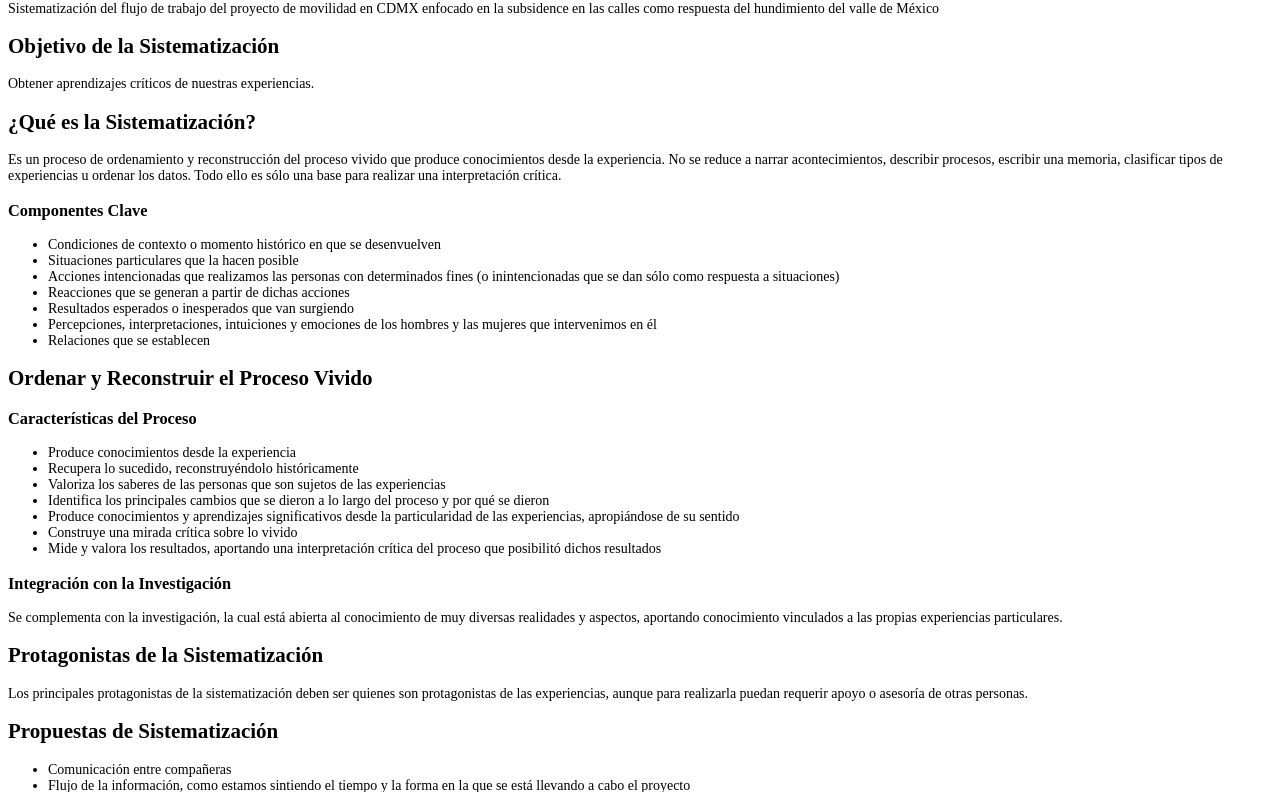
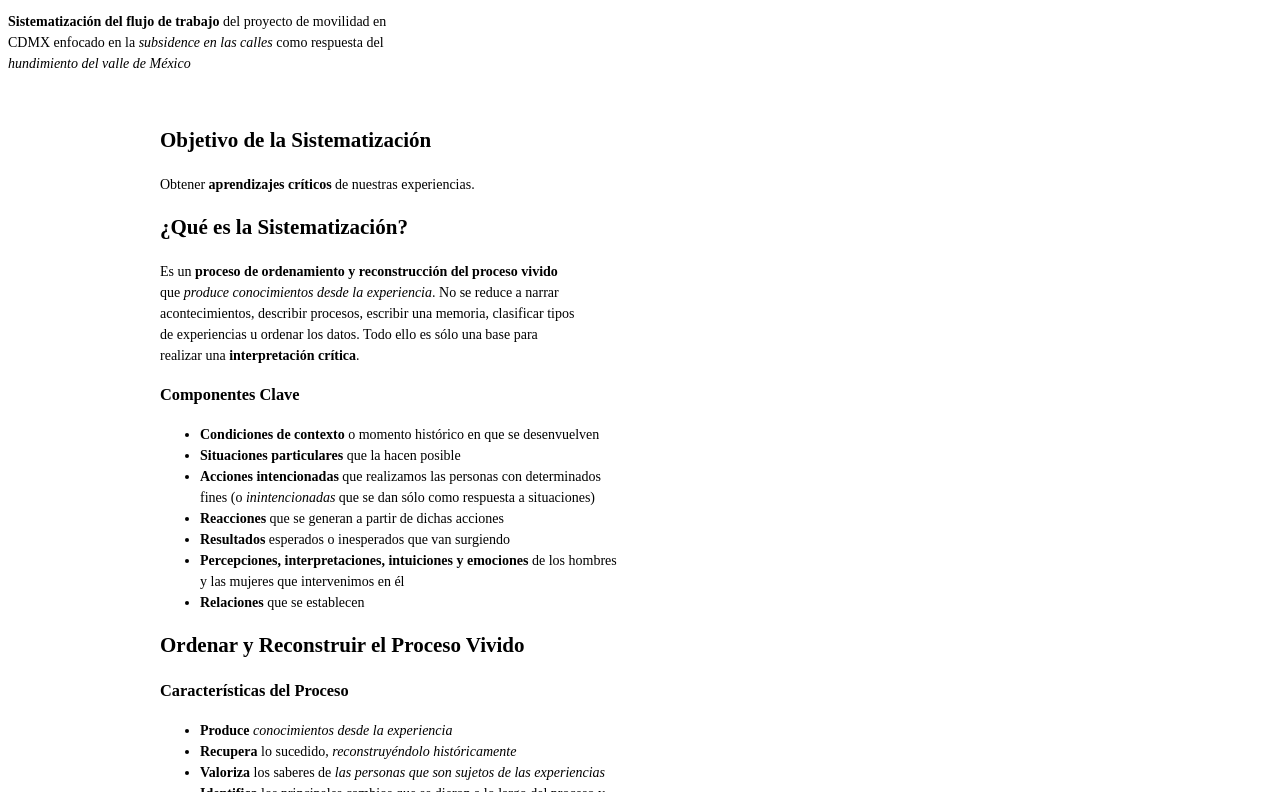
Before and after one commit to andreashnei/movilidad-cdmx, a plain HTML site: page docs/index.html in a window 1280 px wide. Shown: the part 69-861 px from the top of the page. Drawn offline with Linux system fonts and the light colour scheme; a web font is replaced by a local one.

Commit message:
Enhance HTML content with strong and em tags for better emphasis and readability

```diff
--- a/css/style.css
+++ b/css/style.css
@@ -14,14 +14,35 @@ body {
     background-color: var(--bg-color);
     color: var(--text-color);
     font-size: 1.4rem;
+    line-height: 1.5;
+}
+
+main {
+    width: 100%;
+    max-width: 960px;
+    margin: 0 auto;
+    padding: 20px;
+    line-height: 1.5;
+
+}
+p, li {
+    max-width: 60ch;
 }
 h1 {
   font-variation-settings: 'wdth' 100;
 }
 h2 {
-  font-variation-settings: 'wdth' 80;
+  font-variation-settings: 'wdth' 70;
 }
+h3 {
+  font-variation-settings: 'wdth' 40;
+}
+
 a {
+    text-decoration: underline;
     color: var(--accent-color);
-
 }
+a:hover {
+    color: var(--accent-color);
+    text-decoration: none;
+}
--- a/docs/index.html
+++ b/docs/index.html
@@ -10,29 +10,29 @@
 <body>
     <header>
         <h1>Movilidad CDMX</h1>
-        <p>Sistematización del flujo de trabajo del proyecto de movilidad en CDMX enfocado en la subsidence en las calles como respuesta del hundimiento del valle de México</p>
+        <p><strong>Sistematización del flujo de trabajo</strong> del proyecto de movilidad en CDMX enfocado en la <em>subsidence en las calles</em> como respuesta del <em>hundimiento del valle de México</em></p>
     </header>
 
     <main>
         <section id="objetivo">
             <h2>Objetivo de la Sistematización</h2>
-            <p>Obtener aprendizajes críticos de nuestras experiencias.</p>
+            <p>Obtener <strong>aprendizajes críticos</strong> de nuestras experiencias.</p>
         </section>
 
         <section id="definicion">
             <h2>¿Qué es la Sistematización?</h2>
-            <p>Es un proceso de ordenamiento y reconstrucción del proceso vivido que produce conocimientos desde la experiencia. No se reduce a narrar acontecimientos, describir procesos, escribir una memoria, clasificar tipos de experiencias u ordenar los datos. Todo ello es sólo una base para realizar una interpretación crítica.</p>
+            <p>Es un <strong>proceso de ordenamiento y reconstrucción del proceso vivido</strong> que <em>produce conocimientos desde la experiencia</em>. No se reduce a narrar acontecimientos, describir procesos, escribir una memoria, clasificar tipos de experiencias u ordenar los datos. Todo ello es sólo una base para realizar una <strong>interpretación crítica</strong>.</p>
 
             <article>
                 <h3>Componentes Clave</h3>
                 <ul>
-                    <li>Condiciones de contexto o momento histórico en que se desenvuelven</li>
-                    <li>Situaciones particulares que la hacen posible</li>
-                    <li>Acciones intencionadas que realizamos las personas con determinados fines (o inintencionadas que se dan sólo como respuesta a situaciones)</li>
-                    <li>Reacciones que se generan a partir de dichas acciones</li>
-                    <li>Resultados esperados o inesperados que van surgiendo</li>
-                    <li>Percepciones, interpretaciones, intuiciones y emociones de los hombres y las mujeres que intervenimos en él</li>
-                    <li>Relaciones que se establecen</li>
+                    <li><strong>Condiciones de contexto</strong> o momento histórico en que se desenvuelven</li>
+                    <li><strong>Situaciones particulares</strong> que la hacen posible</li>
+                    <li><strong>Acciones intencionadas</strong> que realizamos las personas con determinados fines (o <em>inintencionadas</em> que se dan sólo como respuesta a situaciones)</li>
+                    <li><strong>Reacciones</strong> que se generan a partir de dichas acciones</li>
+                    <li><strong>Resultados</strong> esperados o inesperados que van surgiendo</li>
+                    <li><strong>Percepciones, interpretaciones, intuiciones y emociones</strong> de los hombres y las mujeres que intervenimos en él</li>
+                    <li><strong>Relaciones</strong> que se establecen</li>
                 </ul>
             </article>
         </section>
@@ -43,38 +43,38 @@
             <article>
                 <h3>Características del Proceso</h3>
                 <ul>
-                    <li>Produce conocimientos desde la experiencia</li>
-                    <li>Recupera lo sucedido, reconstruyéndolo históricamente</li>
-                    <li>Valoriza los saberes de las personas que son sujetos de las experiencias</li>
-                    <li>Identifica los principales cambios que se dieron a lo largo del proceso y por qué se dieron</li>
-                    <li>Produce conocimientos y aprendizajes significativos desde la particularidad de las experiencias, apropiándose de su sentido</li>
-                    <li>Construye una mirada crítica sobre lo vivido</li>
-                    <li>Mide y valora los resultados, aportando una interpretación crítica del proceso que posibilitó dichos resultados</li>
+                    <li><strong>Produce</strong> <em>conocimientos desde la experiencia</em></li>
+                    <li><strong>Recupera</strong> lo sucedido, <em>reconstruyéndolo históricamente</em></li>
+                    <li><strong>Valoriza</strong> los saberes de <em>las personas que son sujetos de las experiencias</em></li>
+                    <li><strong>Identifica</strong> los principales cambios que se dieron a lo largo del proceso y por qué se dieron</li>
+                    <li><strong>Produce</strong> <em>conocimientos y aprendizajes significativos</em> desde la particularidad de las experiencias, apropiándose de su sentido</li>
+                    <li><strong>Construye</strong> una <em>mirada crítica</em> sobre lo vivido</li>
+                    <li><strong>Mide y valora</strong> los resultados, aportando una <em>interpretación crítica del proceso</em> que posibilitó dichos resultados</li>
                 </ul>
             </article>
 
             <article>
                 <h3>Integración con la Investigación</h3>
-                <p>Se complementa con la investigación, la cual está abierta al conocimiento de muy diversas realidades y aspectos, aportando conocimiento vinculados a las propias experiencias particulares.</p>
+                <p>Se complementa con <strong>la investigación</strong>, la cual está abierta al conocimiento de muy diversas realidades y aspectos, aportando <em>conocimiento vinculados a las propias experiencias particulares</em>.</p>
             </article>
         </section>
 
         <section id="protagonistas">
             <h2>Protagonistas de la Sistematización</h2>
-            <p>Los principales protagonistas de la sistematización deben ser quienes son protagonistas de las experiencias, aunque para realizarla puedan requerir apoyo o asesoría de otras personas.</p>
+            <p>Los <strong>principales protagonistas de la sistematización</strong> deben ser <em>quienes son protagonistas de las experiencias</em>, aunque para realizarla puedan requerir apoyo o asesoría de otras personas.</p>
         </section>
 
         <section id="propuestas">
             <h2>Propuestas de Sistematización</h2>
             <ul>
-                <li>Comunicación entre compañeras</li>
-                <li>Flujo de la información, como estamos sintiendo el tiempo y la forma en la que se está llevando a cabo el proyecto</li>
+                <li><strong>Comunicación</strong> entre compañeras</li>
+                <li><strong>Flujo de la información</strong>, como estamos sintiendo <em>el tiempo y la forma en la que se está llevando a cabo el proyecto</em></li>
             </ul>
         </section>
     </main>
 
     <footer>
-        <p>Proyecto de Movilidad CDMX - Enfoque en Subsidence y Hundimiento del Valle de México</p>
+        <p><strong>Proyecto de Movilidad CDMX</strong> - Enfoque en <em>Subsidence y Hundimiento del Valle de México</em></p>
     </footer>
 </body>
 </html>
```
